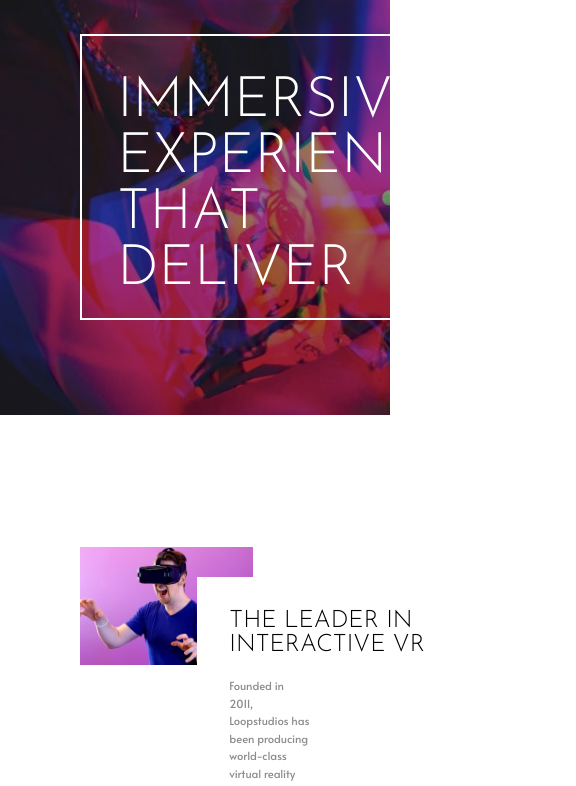
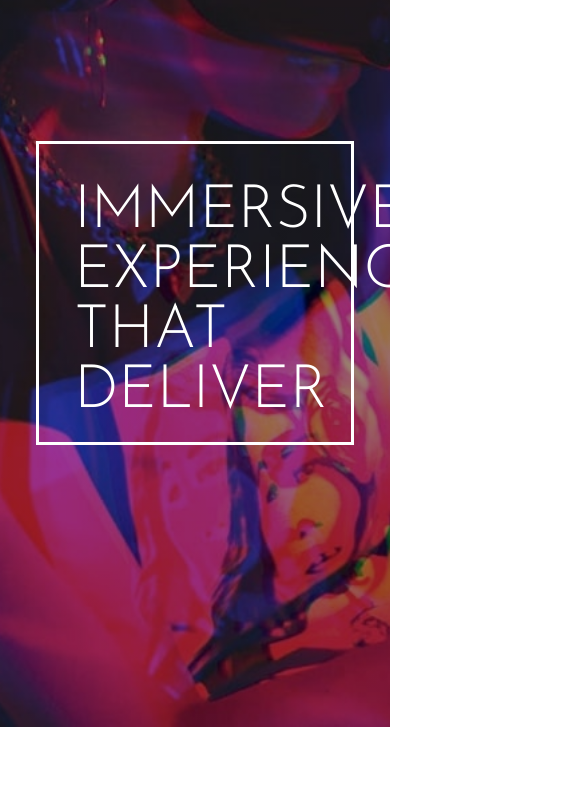
Before and after one commit to BL1133/loop-studios-landing-page, a website: page index.html in a window 390 px wide. Shown: the part 142-928 px from the top of the page, 576 px wide, since content can reach past the window. Drawn offline with Linux system fonts and the light colour scheme.

Commit message:
header phone responsive

```diff
--- a/scss/base/_typography.scss
+++ b/scss/base/_typography.scss
@@ -11,8 +11,13 @@ body {
   text-transform: uppercase;
 }
 .heading-primary {
-  font-size: 7rem;
+  font-size: 8rem;
   color: $color-white;
+
+  @include respond(phone) {
+    font-size: 7.5rem;
+    word-spacing: 1000rem; //each word breaks a line
+  }
 }
 .heading-secondary {
   font-size: 5rem;
--- a/scss/base/_utilities.scss
+++ b/scss/base/_utilities.scss
@@ -4,8 +4,12 @@
   margin-left: 16rem;
 
   @include respond(tab-land) {
-    margin-right: 10rem;
-    margin-left: 10rem;
+    margin-right: 9rem;
+    margin-left: 9rem;
+  }
+  @include respond(phone) {
+    margin-right: 4.5rem;
+    margin-left: 4.5rem;
   }
 }
 .u-margin-top--big {
--- a/scss/layout/_footer.scss
+++ b/scss/layout/_footer.scss
@@ -21,8 +21,12 @@
     }
     .copyright {
       color: $color-dark-grey;
-      margin-top: 3rem;
+      margin-top: 3.4rem;
       font-size: 1.5rem;
+
+      @media only screen and (max-width: 665px) {
+        font-size: 1.2rem;
+      }
     }
   }
 
--- a/scss/layout/_header.scss
+++ b/scss/layout/_header.scss
@@ -6,6 +6,10 @@
   background-size: cover;
   background-repeat: no-repeat;
   object-fit: cover;
+
+  @include respond(phone) {
+    height: 103vh;
+  }
 }
 .header {
   &__heading {
@@ -17,5 +21,20 @@
     h1 {
       padding-top: 18px; // Fixes stupid font issue
     }
+
+    @include respond(phone) {
+      width: 100%;
+      padding-right: 4.5rem;
+      margin-top: initial;
+      border: 3px solid $color-white;
+      position: absolute;
+      top: 50%;
+      left: 50%;
+      transform: translate(-50%, -50%);
+    }
+  }
+  @include respond(phone) {
+    height: 100%;
+    position: relative;
   }
 }
--- a/scss/layout/_navigation.scss
+++ b/scss/layout/_navigation.scss
@@ -10,6 +10,15 @@
   display: flex;
   gap: 2.7rem;
   align-self: center;
+
+  @include respond(phone) {
+    display: none;
+  }
+}
+@media only screen and (min-width: 601px) and (max-width: 665px) {
+  .navigation-list {
+    gap: 1.5rem;
+  }
 }
 .navigation-item {
   font-size: 1.4rem;
```
Also changed, not shown: css/style.comp.css.
